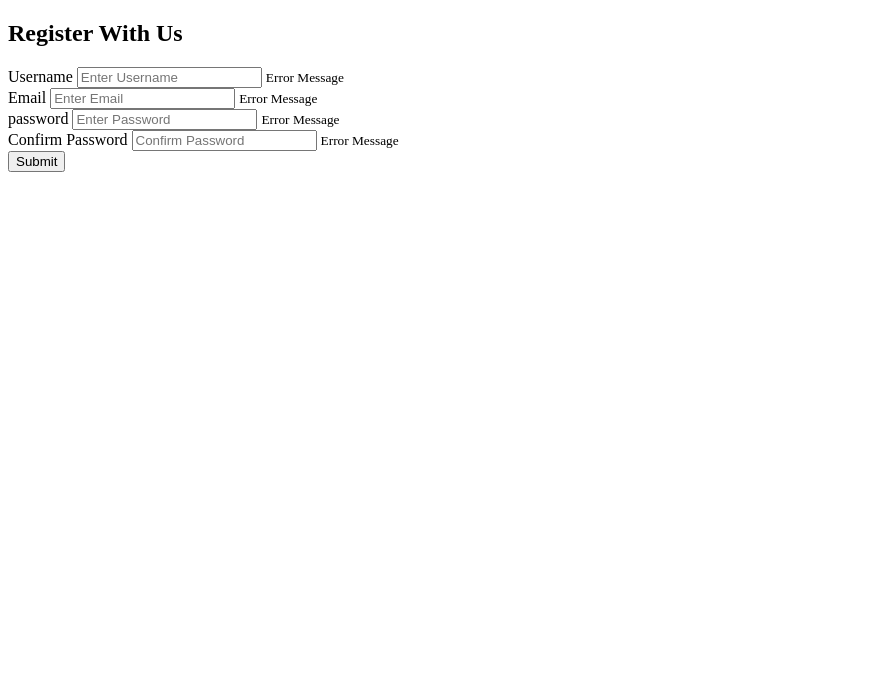
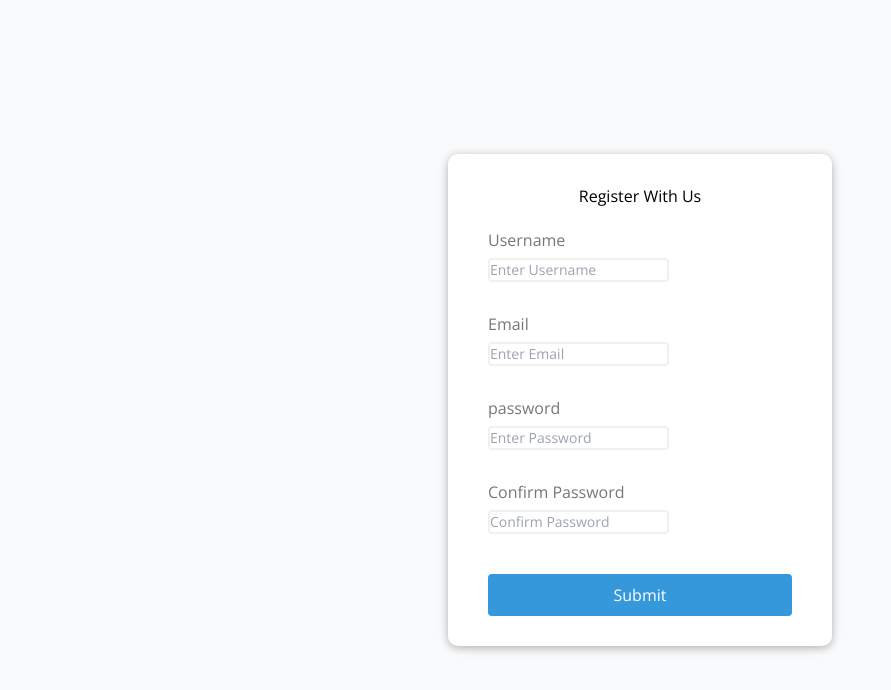
Before and after one commit to basitol/form-validator, a plain HTML site: page index.html in a window 1280 px wide. Shown: the whole page, without its empty margins (0-891 px from the left). Drawn offline with nearby package versions, Linux system fonts and the light colour scheme.

Commit message:
Added the styles

```diff
--- a/index.html
+++ b/index.html
@@ -4,35 +4,40 @@
     <meta charset="UTF-8" />
     <meta http-equiv="X-UA-Compatible" content="IE=edge" />
     <meta name="viewport" content="width=device-width, initial-scale=1.0" />
+
+    <!-- Style -->
+    <link rel="stylesheet" href="./style.css">
     <title>Document</title>
   </head>
 
   <body>
-    <div class="container">
-      <form action="">
+    <div class="container w-96">
+      <form action="" class="form">
         <h2>Register With Us</h2>
-        <div class="form-control">
-          <label for="username" class="form-control">Username</label>
-          <input type="text" id="username" placeholder="Enter Username">
+        <div class="form-control pb-5 mb-2.5 relative">
+          <label for="username" class="mb-1.5 block">Username</label>
+          <input type="text" id="username" placeholder="Enter Username" class="block text-sm focus:outline-none focus:border-gray-400">
           <small>Error Message</small>
         </div>
-        <div class="Email">
-          <label for="username" class="form-control">Email</label>
-          <input type="text" id="email" placeholder="Enter Email">
+        <div class="form-control pb-5 mb-2.5 relative">
+          <label for="username" class="mb-1.5 block">Email</label>
+          <input type="text" id="email" placeholder="Enter Email" class="block text-sm focus:outline-none focus:outline-none focus:border-gray-400">
           <small>Error Message</small>
         </div>
-        <div class="form-control">
-          <label for="password" class="form-control">password</label>
-          <input type="password" id="password" placeholder="Enter Password">
+        <div class="form-control pb-5 mb-2.5 relative">
+          <label for="password" class="mb-1.5 block">password</label>
+          <input type="password" id="password" placeholder="Enter Password" class="block text-sm focus:outline-none focus:outline-none focus:border-gray-400">
           <small>Error Message</small>
         </div>
-        <div class="form-control">
-          <label for="password2" class="form-control">Confirm Password</label>
-          <input type="password" id="password2" placeholder="Confirm Password">
+        <div class="form-control pb-5 mb-2.5 relative">
+          <label for="password2" class="mb-1.5 block">Confirm Password</label>
+          <input type="password" id="password2" placeholder="Confirm Password" class="block text-sm focus:outline-none focus:outline-none focus:border-gray-400">
           <small>Error Message</small>
         </div>
         <button type="submit">Submit</button>
       </form>
     </div>
+
+      <script src="https://cdn.tailwindcss.com"></script>
   </body>
 </html>
--- a/style.scss
+++ b/style.scss
@@ -0,0 +1,87 @@
+@import url("https://fonts.googleapis.com/css2?family=Open+Sans&display=swap");
+
+:root {
+  --red: #e74c3c;
+  --green: #2ecc71;
+}
+
+* {
+  box-sizing: border-box;
+  margin: 0;
+  padding: 0;
+}
+
+body {
+  background: #f9fafb;
+  display: flex;
+  align-items: center;
+  justify-content: center;
+  font-family: "open sans";
+  min-height: 100vh;
+  margin: 0;
+
+  .container {
+    border-radius: 10px;
+    background-color: #fff;
+    box-shadow: 0px 2px 10px rgba(0, 0, 0, 0.3);
+  }
+}
+
+.form {
+  padding: 30px 40px;
+
+  h2 {
+    text-align: center;
+    margin: 0 0 20px;
+  }
+
+  label {
+    color: #777;
+  }
+
+  input {
+    border: 2px solid #f0f0f0;
+    border-radius: 4px;
+  }
+
+  .form-control {
+    &.success {
+      input {
+        border-color: var(--green);
+      }
+    }
+
+    &.error {
+      input {
+        border-color: var(--red);
+      }
+
+      small {
+        visibility: visible;
+      }
+    }
+
+    small {
+      color: var(--red);
+      position: absolute;
+      bottom: 0;
+      left: 0;
+
+      visibility: hidden;
+    }
+  }
+
+  button {
+    display: block;
+    width: 100%;
+    margin-top: 20px;
+    padding: 7px;
+
+    font-size: 16px;
+    color: #fff;
+    background-color: #3498db;
+    border: 2px solid #3498db;
+    border-radius: 4px;
+    cursor: pointer;
+  }
+}
```
Also changed, not shown: style.css (added), 1 other file.
